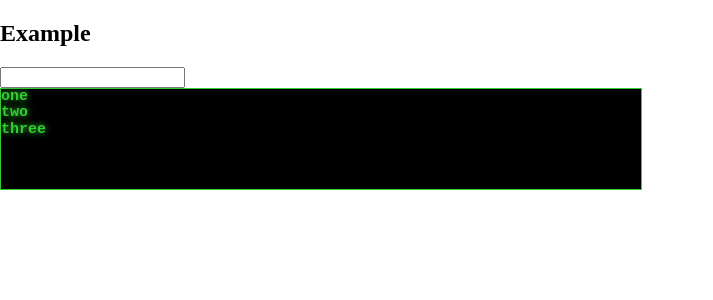
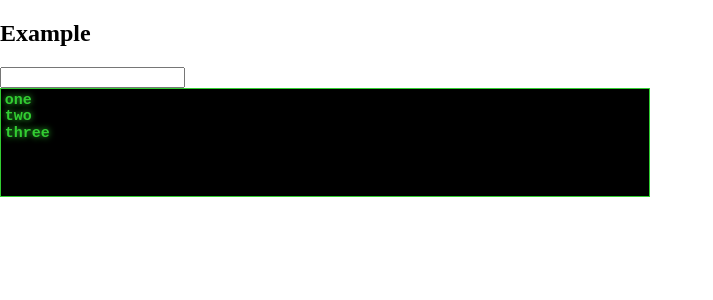
Before and after one commit to darlandieterich/vuejs-retro-console, a Vue app: page / in a window 1280 px wide. Shown: the top 300 px of the page, without its empty margins (0-713 px from the left). Built offline with nearby package versions, Linux system fonts and the light colour scheme; the HTML template or start-up script is replaced by a standard one.

Commit message:
Pad console

```diff
--- a/src/RetroConsole/index.vue
+++ b/src/RetroConsole/index.vue
@@ -57,6 +57,7 @@ export default {
   border: 1px;
   border-style: solid;
   border-color: limegreen;
+  padding: 0.25em;
 }
 .fullscreen {
   position: absolute;
```
